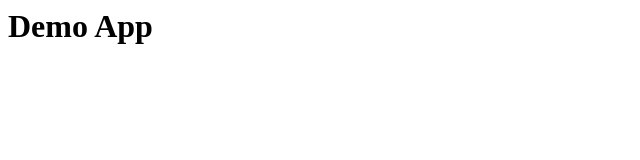
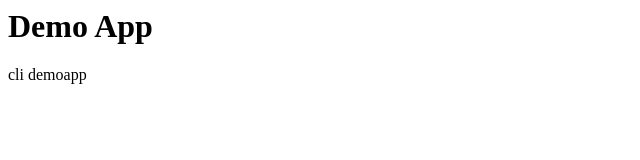
Before and after one commit to gnanreddy/-cli_sample_app, a plain HTML site: page index.html in a window 1280 px wide. Shown: the full height of the page, 0-640 px from the left. Drawn offline with Linux system fonts and the light colour scheme.

Commit message:
Update index.html

```diff
--- a/index.html
+++ b/index.html
@@ -1 +1,2 @@
 <h1>Demo App</h1>
+<body> cli demoapp</body>
```
